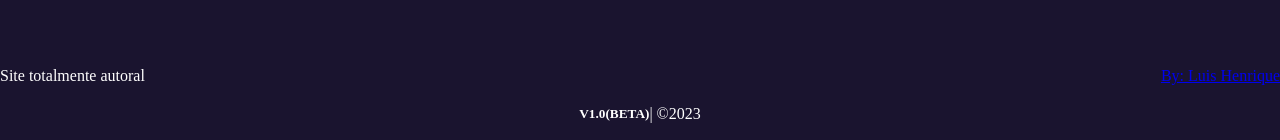
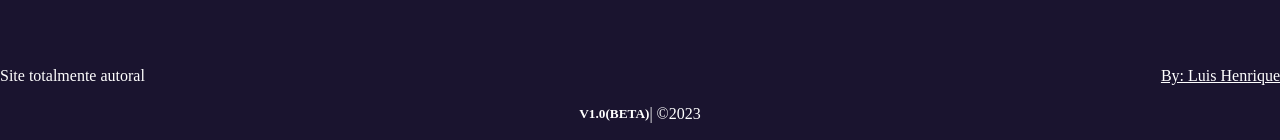
Before and after one commit to VoSoG/calcadishopping, a plain HTML site: page index.html in a window 1280 px wide. Shown: the part 3752-3892 px from the top of the page. Drawn offline with Linux system fonts and the light colour scheme.

Commit message:
Update style.css

```diff
--- a/style.css
+++ b/style.css
@@ -425,6 +425,10 @@ color: #2f4f4f;
   justify-content: space-between;
 }
 
+.criador a {
+  color: white;
+}
+
 .origem {
   color: white;
   display: flex;
```
